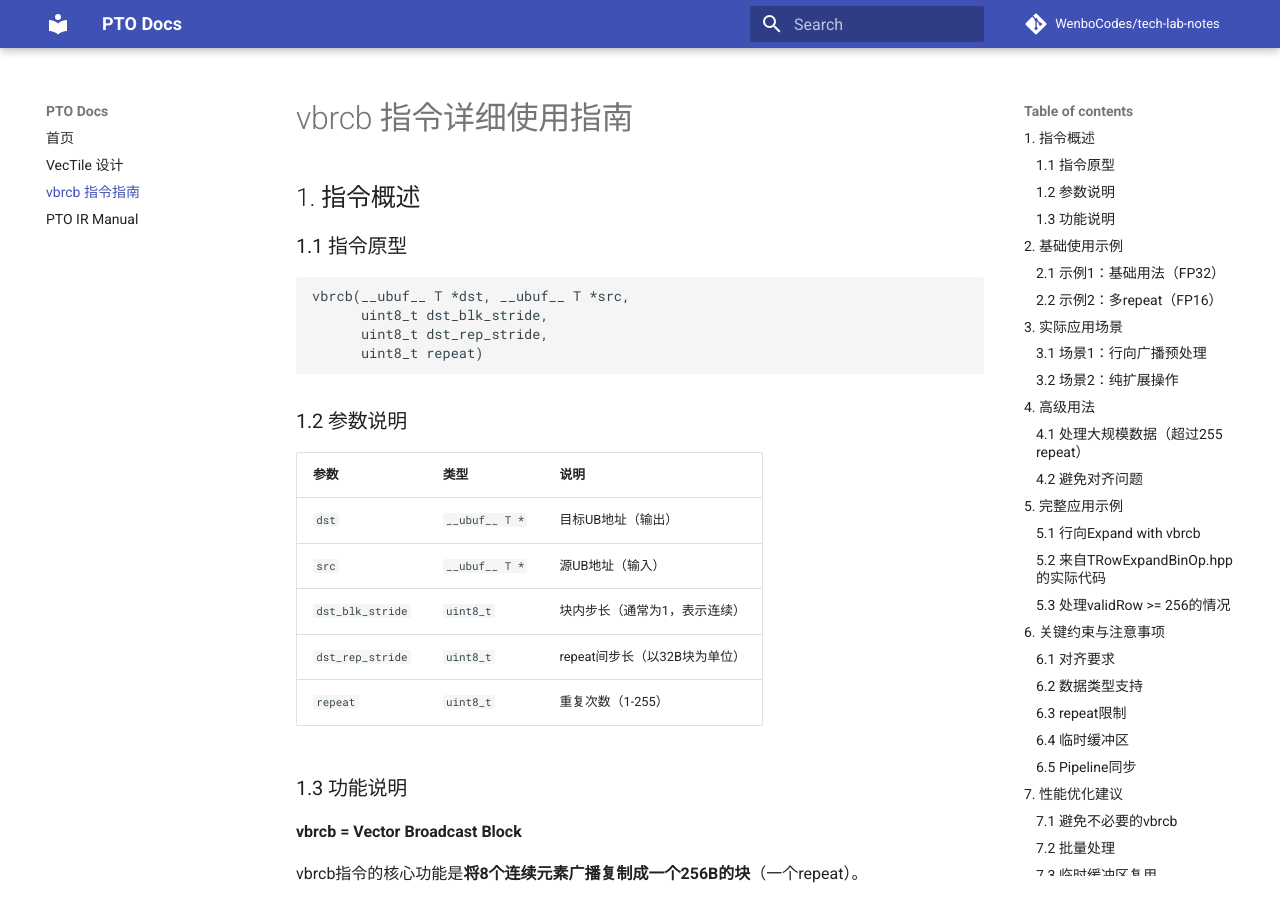
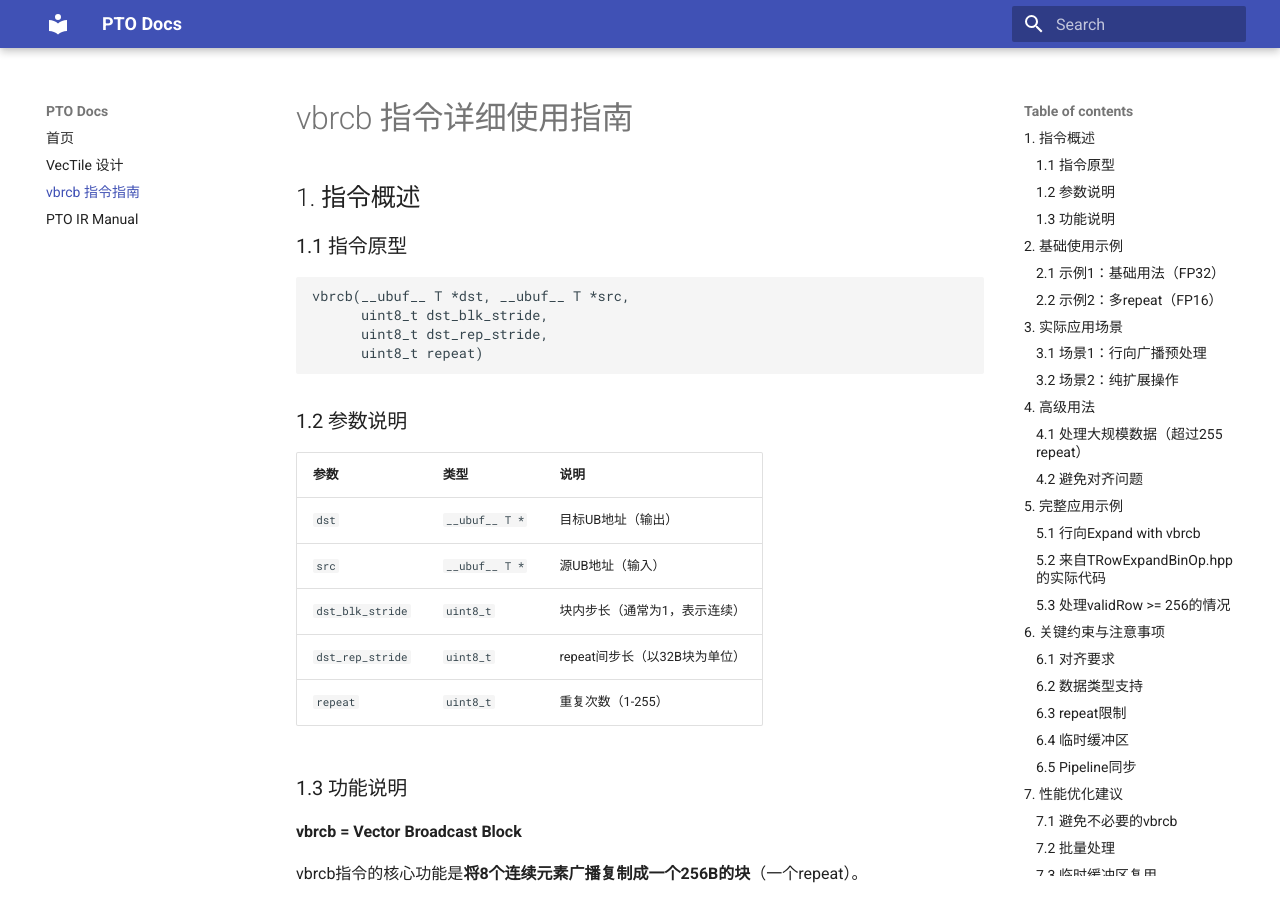
Before and after one commit to WenboCodes/tech-lab-notes, an MkDocs documentation site: the page built from docs/vbrcb-instruction-guide.md, in a window 1280 px wide and 900 px high. Built offline with MkDocs 1.6.1 and Material for MkDocs 9.7.7, drawn with Linux system fonts in a browser that asks for light colours; comment, search, counter and statistics services are not loaded.

Commit message:
chore: remove repo links from header

```diff
--- a/mkdocs.yml
+++ b/mkdocs.yml
@@ -1,7 +1,5 @@
 site_name: PTO Docs
 site_description: PTO intrinsic and IR notes
-repo_url: https://github.com/WenboCodes/tech-lab-notes
-repo_name: WenboCodes/tech-lab-notes
 docs_dir: docs
 theme:
   name: material
```
